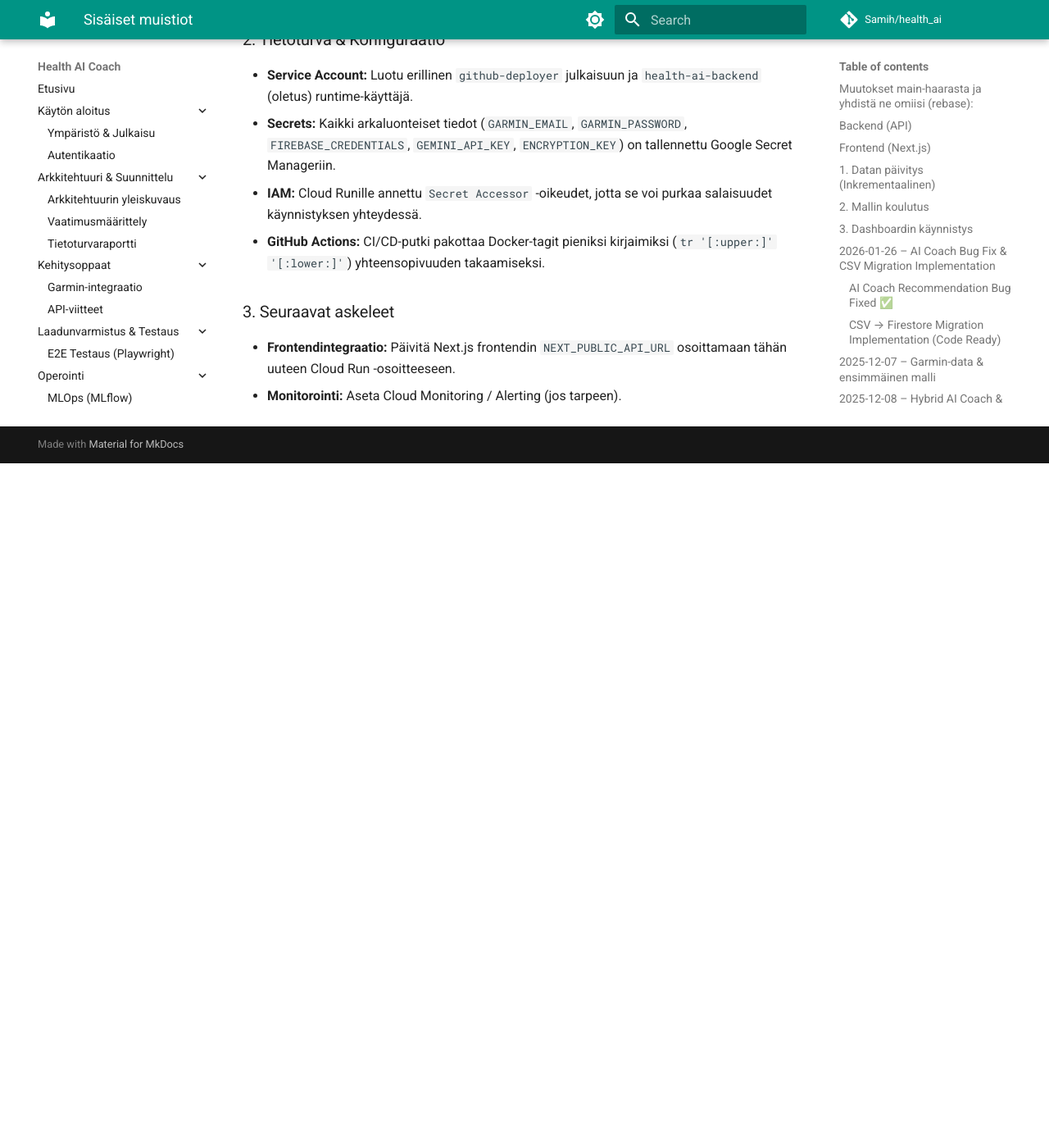
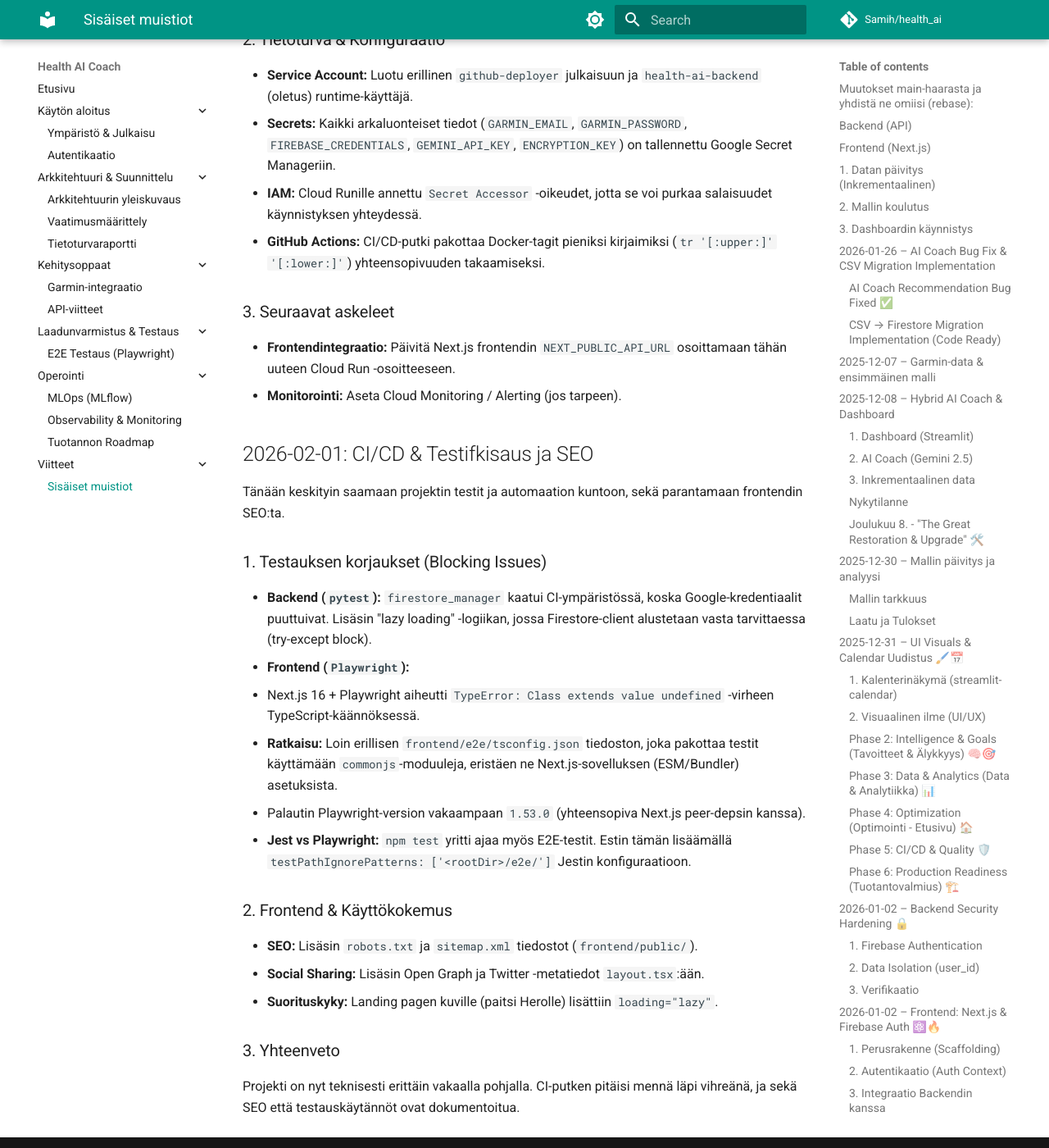
Before and after one commit to Sami-Python/Health_AI, an MkDocs documentation site: the page built from Docs/sami_memo.md, in a window 1280 px wide and 1400 px high, scrolled down 34465 px. Shown: the whole window at 82% size. Built offline with MkDocs 1.6.1 and Material for MkDocs 9.7.7, drawn with Linux system fonts in a browser that asks for light colours; comment, search, counter and statistics services are not loaded; before the commit the page ends 35030 px from its top, so only the background shows below that.

Commit message:
docs: Update testing docs and memo with CI fixes
- Updated Docs/testing.md with troubleshooting for Jest/Playwright/TS issues
- Added entry to Docs/sami_memo.md regarding today's CI/CD fixes

```diff
--- a/Docs/sami_memo.md
+++ b/Docs/sami_memo.md
@@ -1332,3 +1332,24 @@
 ### 3. Seuraavat askeleet
 - **Frontendintegraatio:** Päivitä Next.js frontendin `NEXT_PUBLIC_API_URL` osoittamaan tähän uuteen Cloud Run -osoitteeseen.
 - **Monitorointi:** Aseta Cloud Monitoring / Alerting (jos tarpeen).
+
+
+## 2026-02-01: CI/CD & Testifkisaus ja SEO
+
+Tänään keskityin saamaan projektin testit ja automaation kuntoon, sekä parantamaan frontendin SEO:ta.
+
+### 1. Testauksen korjaukset (Blocking Issues)
+- **Backend (`pytest`):** `firestore_manager` kaatui CI-ympäristössä, koska Google-kredentiaalit puuttuivat. Lisäsin "lazy loading" -logiikan, jossa Firestore-client alustetaan vasta tarvittaessa (try-except block).
+- **Frontend (`Playwright`):**
+  - Next.js 16 + Playwright aiheutti `TypeError: Class extends value undefined` -virheen TypeScript-käännöksessä.
+  - **Ratkaisu:** Loin erillisen `frontend/e2e/tsconfig.json` tiedoston, joka pakottaa testit käyttämään `commonjs`-moduuleja, eristäen ne Next.js-sovelluksen (ESM/Bundler) asetuksista.
+  - Palautin Playwright-version vakaampaan `1.53.0` (yhteensopiva Next.js peer-depsin kanssa).
+- **Jest vs Playwright:** `npm test` yritti ajaa myös E2E-testit. Estin tämän lisäämällä `testPathIgnorePatterns: ['<rootDir>/e2e/']` Jestin konfiguraatioon.
+
+### 2. Frontend & Käyttökokemus
+- **SEO:** Lisäsin `robots.txt` ja `sitemap.xml` tiedostot (`frontend/public/`).
+- **Social Sharing:** Lisäsin Open Graph ja Twitter -metatiedot `layout.tsx`:ään.
+- **Suorituskyky:** Landing pagen kuville (paitsi Herolle) lisättiin `loading="lazy"`.
+
+### 3. Yhteenveto
+Projekti on nyt teknisesti erittäin vakaalla pohjalla. CI-putken pitäisi mennä läpi vihreänä, ja sekä SEO että testauskäytännöt ovat dokumentoitua.
```
Also changed, not shown: Docs/testing.md (+4 -0 lines).
